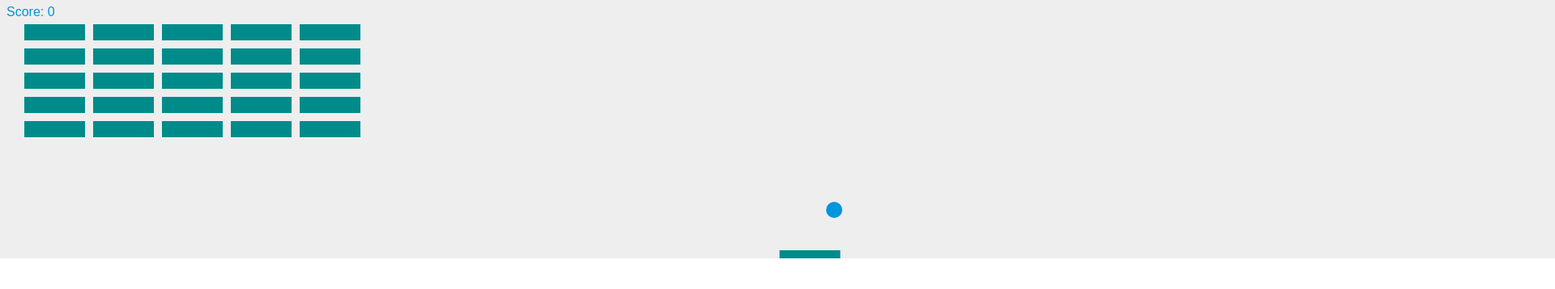
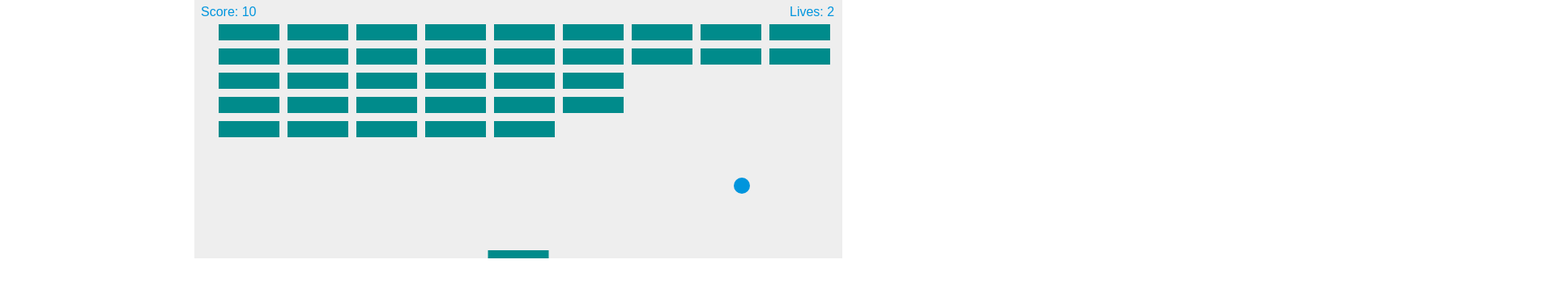
Before and after one commit to carlosnanez/Modelos2, a plain HTML site: page juego propio/index.html in a window 1280 px wide. Shown: the top 358 px of the page at 81% size, 1920 px wide, since content can reach past the window. Drawn offline with Linux system fonts and the light colour scheme.

Commit message:
Juego propio terminado

```diff
--- a/juego propio/index.html
+++ b/juego propio/index.html
@@ -7,7 +7,7 @@
 
     <body>
 
-        <canvas id="myCanvas" width="2000" height="320"></canvas>
+        <canvas id="myCanvas" width="800" height="320"></canvas>
         <script src="logica.js" type="text/javascript"></script>
 
     </body>
--- a/juego propio/logica.js
+++ b/juego propio/logica.js
@@ -12,7 +12,7 @@ var paddleWidth = 75;
 var paddleX = (canvas.width-paddleWidth)/2;
 var rightPressed = false;
 var leftPressed = false;
-var brickRowCount = 5;
+var brickRowCount = 9;
 var brickColumnCount = 5;
 var brickWidth = 75;
 var brickHeight = 20;
```
